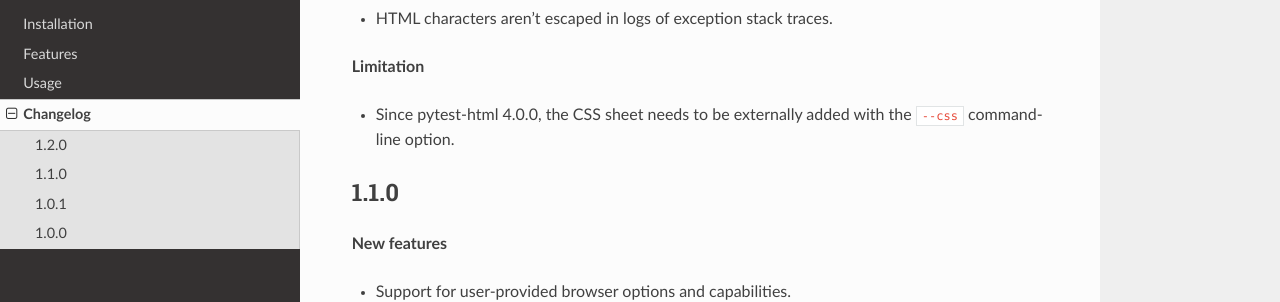
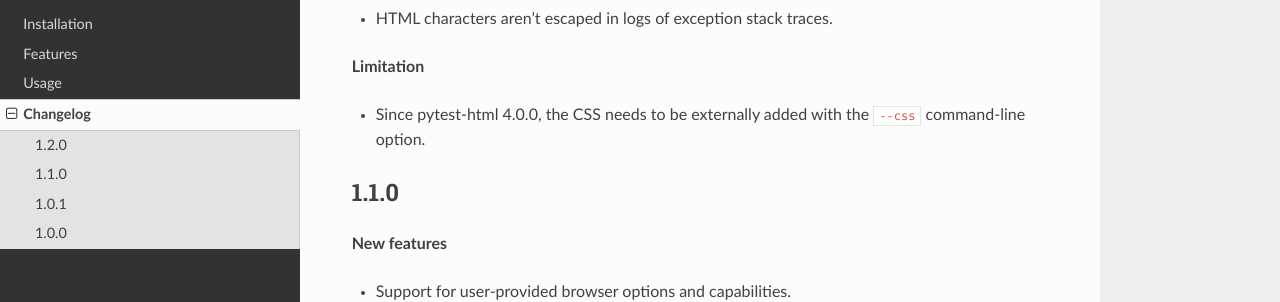
Before and after one commit to harmin-parra/pytest-selenium-auto, a Sphinx documentation site: the page built from docs/changelog.rst, in a window 1280 px wide and 900 px high, scrolled down 368 px. Shown: the part 153-455 px from the top of the window. Built offline with Sphinx 7.4.7 and the Read the Docs theme 2.0.0, drawn with Linux system fonts in a browser that asks for light colours.

Commit message:
Update changelog.rst

```diff
--- a/docs/changelog.rst
+++ b/docs/changelog.rst
@@ -22,7 +22,7 @@ Changelog
 
 **Limitation**
 
-* Since pytest-html 4.0.0, the CSS sheet needs to be externally added with the ``--css`` command-line option.
+* Since pytest-html 4.0.0, the CSS needs to be externally added with the ``--css`` command-line option.
 
 
 1.1.0
```
